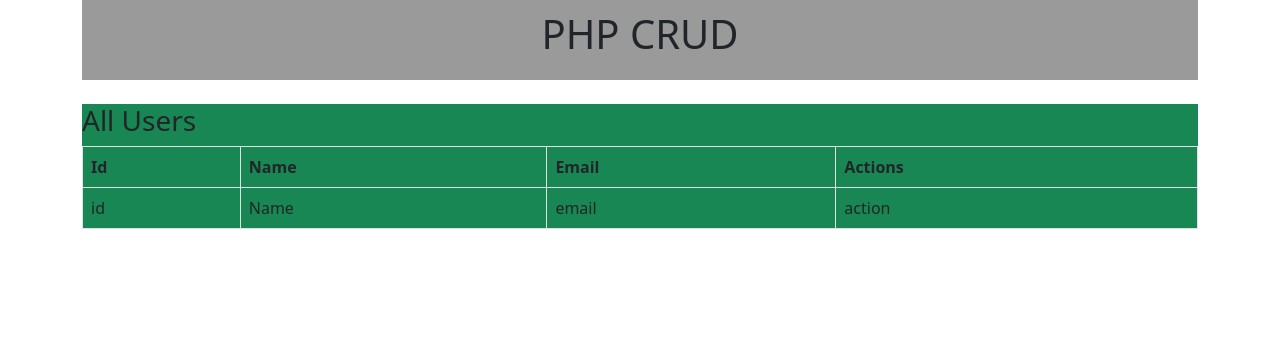
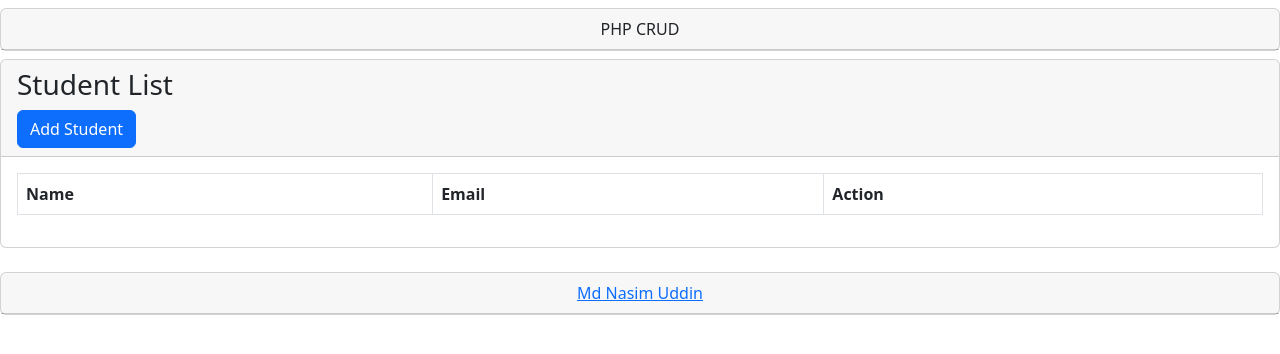
Before and after one commit to Nasim25/PDO-DYNAMIC-CRUD, a PHP site: page / in a window 1280 px wide. Shown: the top 354 px of the page. Run offline with PHP 8.4, Linux system fonts and the light colour scheme; lists and menus that the app fills with data are empty.

Commit message:
add student page design

```diff
--- /dev/null
+++ b/Inc/footer.php
@@ -0,0 +1,11 @@
+<br>
+<div class="card text-center">
+    <div class="card-header">
+        <a href="https://nasimuddin.dev">Md Nasim Uddin</a>
+    </div>
+</div>
+
+<script src="https://cdn.jsdelivr.net/npm/bootstrap@5.2.2/dist/js/bootstrap.bundle.min.js" integrity="sha384-OERcA2EqjJCMA+/3y+gxIOqMEjwtxJY7qPCqsdltbNJuaOe923+mo//f6V8Qbsw3" crossorigin="anonymous"></script>
+</body>
+
+</html>
--- /dev/null
+++ b/Inc/header.php
@@ -0,0 +1,17 @@
+<!doctype html>
+<html lang="en">
+
+<head>
+  <meta charset="utf-8">
+  <meta name="viewport" content="width=device-width, initial-scale=1">
+  <title>PHP CRUD</title>
+  <link href="https://cdn.jsdelivr.net/npm/bootstrap@5.2.2/dist/css/bootstrap.min.css" rel="stylesheet" integrity="sha384-Zenh87qX5JnK2Jl0vWa8Ck2rdkQ2Bzep5IDxbcnCeuOxjzrPF/et3URy9Bv1WTRi" crossorigin="anonymous">
+  <link rel="stylesheet" href="Inc/style.css">
+</head>
+
+<body>
+    <div class="card text-center mt-2 mb-2">
+      <div class="card-header">
+        PHP CRUD
+      </div>
+    </div>
--- /dev/null
+++ b/Inc/studentList.php
@@ -0,0 +1,22 @@
+<div class="col-md-12">
+    <div class="card">
+        <div class="card-header">
+            <h3 class="panel-title">Student List</h3>
+            <a href="add-student.php" class="btn btn-primary pull-right">Add Student</a>
+        </div>
+        <div class="card-body">
+            <table class="table table-bordered">
+                <thead>
+                    <tr>
+                        <th>Name</th>
+                        <th>Email</th>
+                        <th>Action</th>
+                    </tr>
+                </thead>
+                <tbody>
+
+                </tbody>
+            </table>
+        </div>
+    </div>
+</div>
--- a/index.php
+++ b/index.php
@@ -1,48 +1,3 @@
-<!doctype html>
-<html lang="en">
-
-<head>
-  <meta charset="utf-8">
-  <meta name="viewport" content="width=device-width, initial-scale=1">
-  <title>PHP CRUD</title>
-  <link href="https://cdn.jsdelivr.net/npm/bootstrap@5.2.2/dist/css/bootstrap.min.css" rel="stylesheet" integrity="sha384-Zenh87qX5JnK2Jl0vWa8Ck2rdkQ2Bzep5IDxbcnCeuOxjzrPF/et3URy9Bv1WTRi" crossorigin="anonymous">
-  <link rel="stylesheet" href="Inc/style.css">
-</head>
-
-<body>
-  <div class="container">
-    <div class="row header">
-      <h1>PHP CRUD</h1>
-    </div>
-    <div class="col-md-12 mt-4">
-      <div class="panel bg-success">
-        <div class="panel-heading">
-          <h3 class="panel-title">All Users</h3>
-        </div>
-        <div class="panel-body ">
-          <table class="table table-bordered">
-            <thead>
-              <tr>
-                <th>Id</th>
-                <th>Name</th>
-                <th>Email</th>
-                <th>Actions</th>
-              </tr>
-            </thead>
-            <tbody>
-              <tr>
-                <td>id</td>
-                <td>Name</td>
-                <td>email</td>
-                <td>action</td>
-              </tr>
-            </tbody>
-          </table>
-        </div>
-      </div>
-    </div>
-  </div>
-  <script src="https://cdn.jsdelivr.net/npm/bootstrap@5.2.2/dist/js/bootstrap.bundle.min.js" integrity="sha384-OERcA2EqjJCMA+/3y+gxIOqMEjwtxJY7qPCqsdltbNJuaOe923+mo//f6V8Qbsw3" crossorigin="anonymous"></script>
-</body>
-
-</html>
+  <?php include 'inc/header.php'; ?>
+  <?php include 'inc/studentList.php'; ?>
+  <?php include 'inc/footer.php'; ?>
```
Also changed, not shown: add-student.php (added, +25 -0 lines), Lib/Database.php (added), Lib/Session.php (added).
